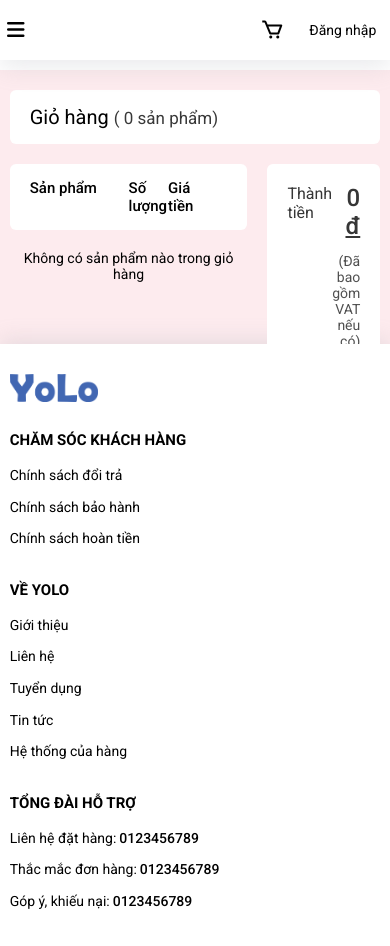
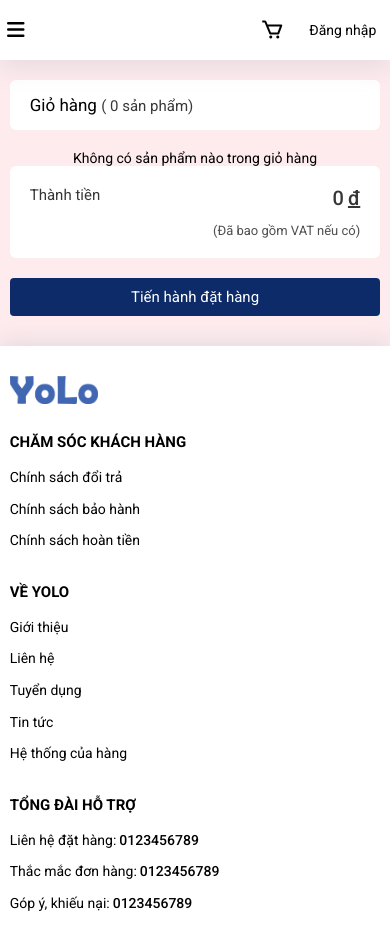
Before and after one commit to nguyenducde/shopping-authentic, a React (Create React App) app: page /gio-hang in a window 390 px wide. Built offline with nearby package versions, Linux system fonts and the light colour scheme.

Commit message:
Responsive - Mobile - Cart

```diff
--- a/src/components/CartItem.js
+++ b/src/components/CartItem.js
@@ -39,7 +39,7 @@
             </div>
 
             <div className='product-detail__info__group cart__info__product__heading__quantity'>
-                <div className='product-detail__info__group__list'>
+                <div className='product-detail__info__group__list cart__info--quantity-flex'>
                     <button className='product-detail__info__group__list__btn btn-size' disabled={quantity === 1 ? 'disabled' : ''} onClick={() => handleUpdateProductInCart(cart, quantity - 1)}>
                         <i className="fas fa-minus"></i>
                     </button>
--- a/src/sass/_cart.scss
+++ b/src/sass/_cart.scss
@@ -228,3 +228,113 @@
 .show-notification {
     display: block;
 }
+
+@media only screen and (min-width: 1300px){
+
+}
+
+@media only screen and (min-width: 1024px) and (max-width: 1299px){
+
+}
+
+@media only screen and (min-width: 768px) and (max-width: 1023px){
+
+}
+
+@media only screen and (max-width: 768px){
+    .cart {
+        margin-top: $header-mobile-height;
+
+        &__title {
+            font-size: 1.7rem;
+
+            span {
+                font-size: 1.5rem;
+            }
+        }
+
+        &__info {
+            flex-direction: column;
+
+            &--quantity-flex {
+                display: flex;
+                flex-direction: column;
+                align-items: center;
+            }
+
+            &__product {
+                width: 100%;
+
+                &__heading {
+                    display: none;
+
+                    &__quantity {
+                        width: 10%;
+                    }
+
+                    &__price {
+                        width: 30%;
+                        text-align: center;
+                    }
+                }
+
+                &__item {
+                    padding: 1rem;
+
+                    &__price {
+                        font-size: 1.5rem;
+                    }
+
+                    &__group {
+
+                        img {
+                            width: 8rem;
+                            height: 10rem;
+                        }
+
+                        &__info {
+
+                            p {
+                                font-size: 1.3rem;
+
+                                &.color {
+                                    font-size: 1.2rem;
+                                }
+                            }
+                        }
+                    }
+                }
+            }
+
+            &__totoalPrice {
+                padding-left: 0;
+                margin-bottom: 3rem;
+
+                &__info {
+
+                    p {
+                        font-size: 1.5rem;
+                    }
+
+                    &__group {
+                        p {
+                            font-size: 2rem;
+                        }
+
+                        span {
+                            font-size: 1.3rem;
+                        }
+                    }
+                }
+            }
+        }
+    }
+    .btn-size {
+        padding: 0.1rem 0.4rem;
+        font-size: 1rem;
+    }
+    .text-size {
+        font-size: 1.5rem;
+        padding: 0.5rem 0;
+    }
+}
```
